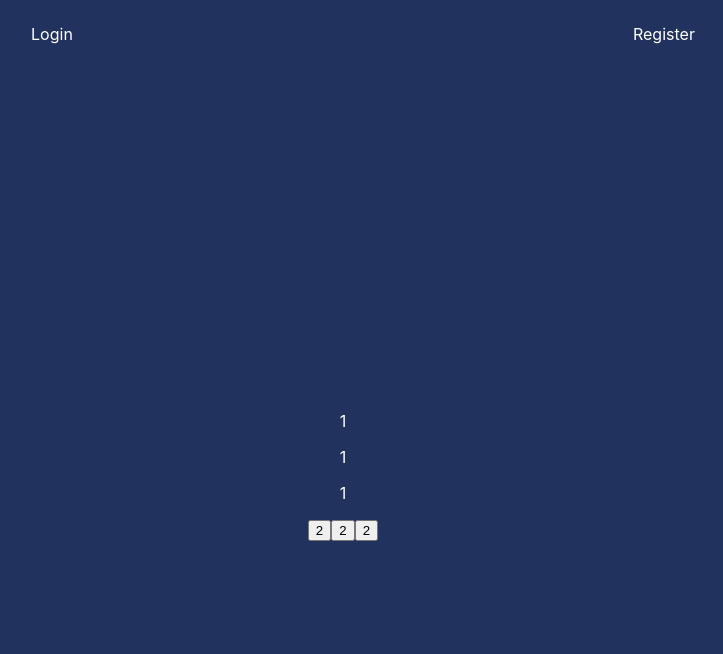
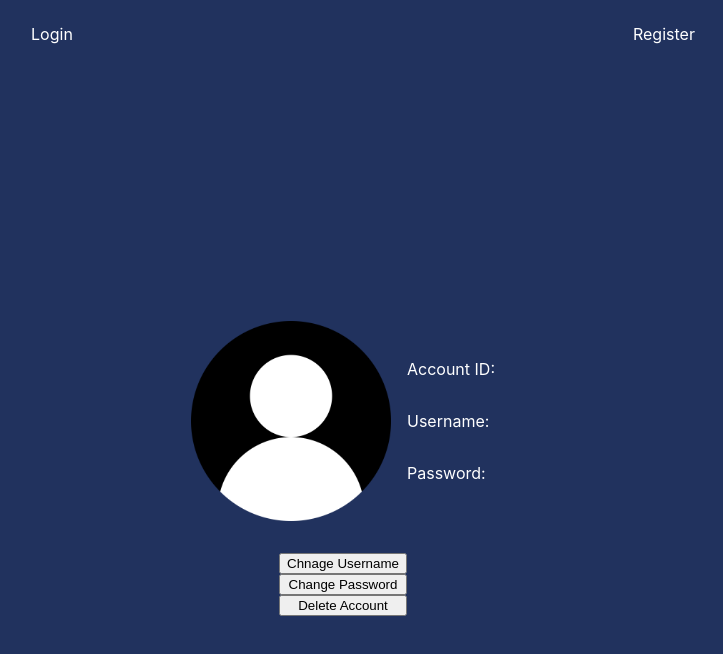
Before and after one commit to pahuljotmatharoo/UFC-Fight-Predictor, a React (Create React App) app in the folder frontend/: page /account_info in a window 1280 px wide. Shown: the top 654 px of the page, without its empty margins (297-1020 px from the left). Built offline with nearby package versions, Linux system fonts and the light colour scheme; no server answers.

Commit message:
added account info page

```diff
--- a/frontend/src/App.css
+++ b/frontend/src/App.css
@@ -82,14 +82,3 @@
 .login-page-base {
   --login-bg: #21325e !important;
 }
-
-.account-info-page {
-  display: flex;
-  flex-direction: column;      /* ← stack children top-to-bottom */
-  align-items: center;
-  justify-content: center;
-  min-height: 100vh;
-  color: #fff;
-  animation-name: fadeIn;
-  animation-duration: 1s;
-}
--- a/frontend/src/App.js
+++ b/frontend/src/App.js
@@ -36,7 +36,7 @@ function App() {
         <Route path="/register" element={<Register_page />} />
         <Route path="/predictor" element={<Predictor LoggedIn={LoggedIn} />} />
         <Route path="/results" element={<Results LoggedIn={LoggedIn} />} />
-        <Route path="/account_info" element={<Account_info/>} />
+        <Route path="/account_info" element={<Account_info LoggedIn={LoggedIn}/>} />
       </Routes>
     </Router>
     </div>
--- /dev/null
+++ b/frontend/src/components/auth/account.css
@@ -0,0 +1,30 @@
+.account-info-page {
+  display: flex;
+  flex-direction: column;
+  align-items: center;
+  justify-content: center;
+  min-height: 100vh;
+  color: #fff;
+  animation-name: fadeIn;
+  animation-duration: 1s;
+}
+
+.account-info-buttons {
+  display: flex;
+  flex-direction: column;      /* ← stack children top-to-bottom */
+  color: #fff;
+  animation-name: fadeIn;
+  animation-duration: 1s;
+}
+.image-info {
+  display: flex;
+  flex-direction: row;      /* default, you can omit */
+  align-items: center;      /* vertically center img + text */
+  gap: 1rem;                /* space between them */
+  margin-bottom: 2rem;      /* space down to the buttons */
+}
+
+.info {
+  display: flex;
+  flex-direction: column;
+}
--- a/frontend/src/components/auth/account_info.js
+++ b/frontend/src/components/auth/account_info.js
@@ -1,16 +1,36 @@
-export default function Account_info() {
+import './account.css'
+import { useEffect, useState } from 'react';
+import user_stock from '../../assets/user.png'
+
+export default function Account_info(LoggedIn) {
+    const [Info, setInfo] = useState({});
+    var tries = 0;
+    const get_account_info = async () => {
+        const response = await fetch(`http://127.0.0.1:5000/account/${LoggedIn.LoggedIn}`, {
+        method: 'GET',
+        });
+        var result = await response.json();
+        setInfo(result);
+    }
+    useEffect(() => {
+        get_account_info();
+    }, [LoggedIn]);
+
     return(
         <div className="account-info-page">
+        <div className='image-info'>
+         <img src={user_stock} alt="My Logo" height={200} />
             <div className="info">
-                <p>1</p>
-                <p>1</p>
-                <p>1</p>
+                <p>Account ID: {Info.AccountID}</p>
+                <p>Username: {Info.Username}</p>
+                <p>Password: {Info.Password}</p>
+            </div>
             </div>
             <div className="account-info-buttons">
-                <button>2</button>
-                <button>2</button>
-                <button>2</button>
-            </div>
+                <button>Chnage Username</button>
+                <button>Change Password</button>
+                <button>Delete Account</button>
+                </div>
         </div>
     );
 }
--- a/frontend/src/components/results/results.js
+++ b/frontend/src/components/results/results.js
@@ -21,7 +21,7 @@ export default function Results(LoggedIn) {
 
   useEffect(() => {
      var call = get_record();
-  })
+  },[LoggedIn]);
 
   return (
     <TableContainer component={Paper}>
```
Also changed, not shown: frontend/src/assets/user.png (added).
